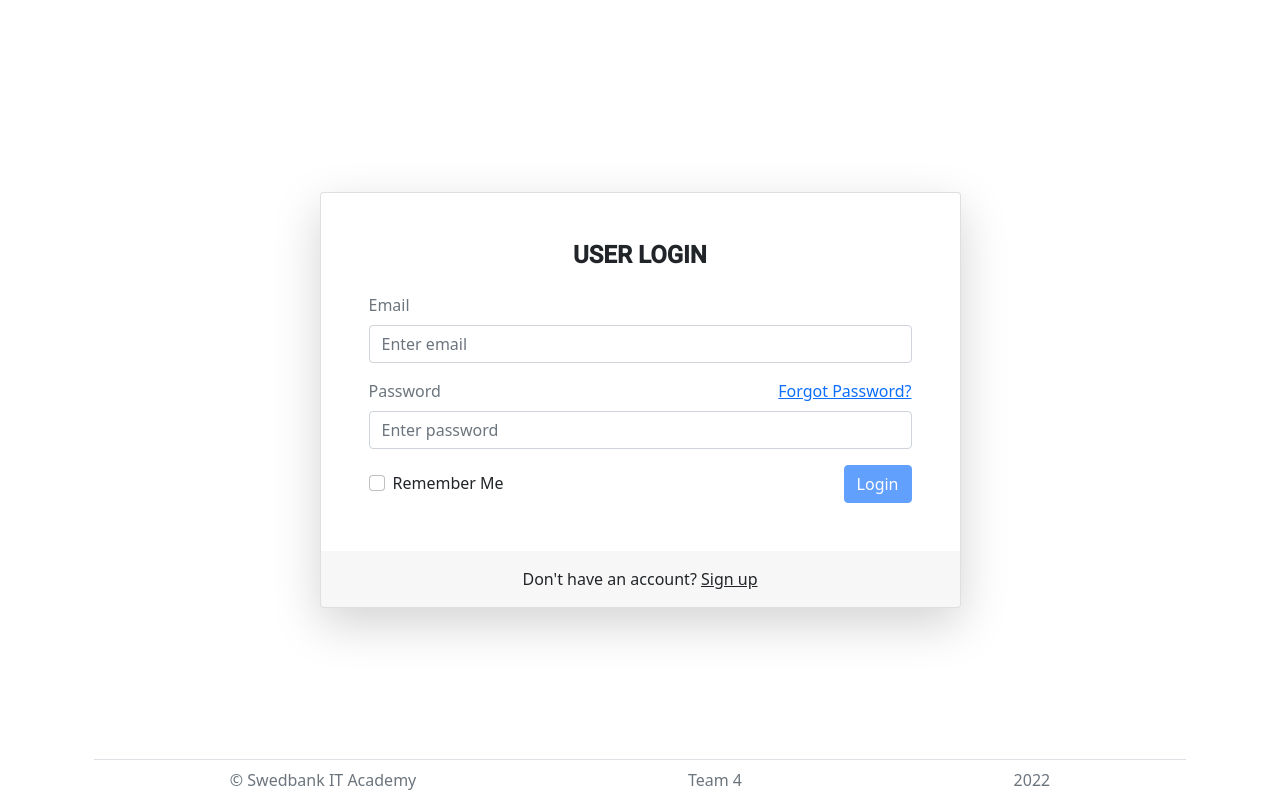
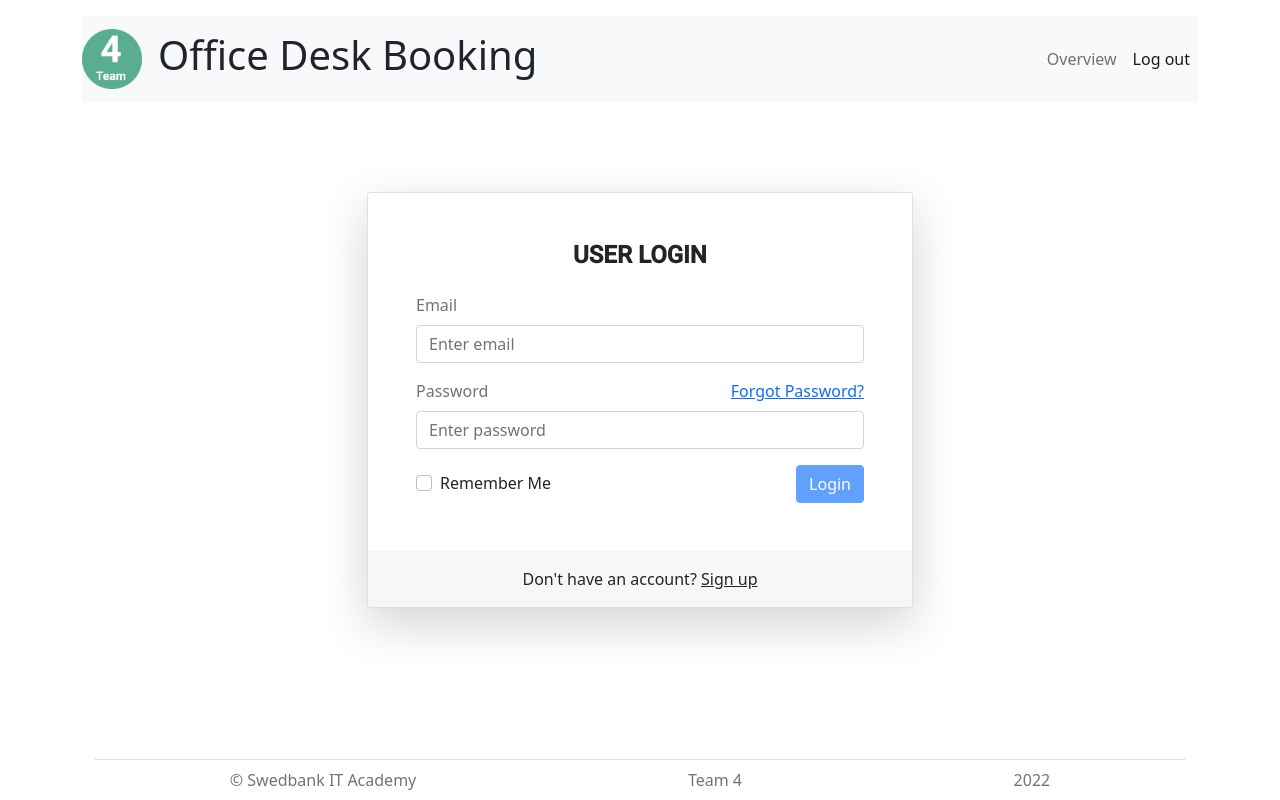
Before and after one commit to team4-booking-app/desk-booking-app-FE, an Angular app: page /login in a window 1280 px wide. Built offline with nearby package versions, Linux system fonts and the light colour scheme.

Commit message:
basic header added for now

```diff
--- a/src/app/app-routing.module.ts
+++ b/src/app/app-routing.module.ts
@@ -7,7 +7,6 @@ import { PageNotFoundComponent } from './components/page-not-found/page-not-foun
 const routes: Routes = [
   {path: '', redirectTo: 'login', pathMatch: 'full'},
   {path: 'login', component: LoginComponent},
-
   {path: 'registration', component: RegistrationComponent},
   {path: '**', component: PageNotFoundComponent}
 ];
--- a/src/app/app.component.html
+++ b/src/app/app.component.html
@@ -1,2 +1,3 @@
+<app-header></app-header>
 <router-outlet></router-outlet>
 <app-footer class="mt-auto"></app-footer>
--- a/src/app/app.module.ts
+++ b/src/app/app.module.ts
@@ -10,6 +10,7 @@ import { LoginComponent } from './components/login/login.component';
 import { RegistrationComponent } from './components/registration/registration.component';
 import { PageNotFoundComponent } from './components/page-not-found/page-not-found.component';
 import { FooterComponent } from './components/footer/footer.component';
+import { HeaderComponent } from './components/header/header.component';
 
 @NgModule({
   declarations: [
@@ -18,6 +19,7 @@ import { FooterComponent } from './components/footer/footer.component';
     RegistrationComponent,
     PageNotFoundComponent,
     FooterComponent,
+    HeaderComponent,
   ],
   imports: [
     BrowserModule,
--- /dev/null
+++ b/src/app/components/header/header.component.html
@@ -0,0 +1,28 @@
+<nav class="navbar navbar-expand-md navbar-light bg-light">
+  <a href="/" class="navbar-brand">
+    <img
+      src="../../../assets/Team 4.png"
+      width="60px"
+      length="60px"
+      alt="logo"
+    />
+  </a>
+  <h1>Office Desk Booking</h1>
+  <button class="navbar-toggler" type="button" data-toggle="collapse">
+    <span class="navbar-toggler-icon"></span>
+  </button>
+  <div class="navbar-collapse collapse">
+    <ul class="nav navbar-nav ms-auto w-100 justify-content-end">
+      <li class="nav-item">
+        <a class="nav-link" routerLink="/overview" routerLinkActive="active"
+          >Overview</a
+        >
+      </li>
+      <li class="nav-item">
+        <a class="nav-link" routerLink="/login" routerLinkActive="active"
+          >Log out</a
+        >
+      </li>
+    </ul>
+  </div>
+</nav>
--- /dev/null
+++ b/src/app/components/header/header.component.ts
@@ -0,0 +1,16 @@
+import { Component, OnInit } from '@angular/core';
+
+@Component({
+  selector: 'app-header',
+  templateUrl: './header.component.html',
+  styleUrls: ['./header.component.scss']
+})
+export class HeaderComponent implements OnInit {
+
+  constructor() { }
+
+  ngOnInit(): void {
+  }
+
+  logout(): void {}
+}
--- a/src/app/components/login/login.component.html
+++ b/src/app/components/login/login.component.html
@@ -1,7 +1,7 @@
 <div class="login-form-flex">
   <div class="container">
     <div class="row justify-content-center">
-      <div class="col-sm-7">
+      <div class="col-12 col-md-9 col-lg-7 col-xl-6">
         <div class="card shadow-lg">
           <div class="card-body p-5">
             <h1 class="fs-4 card-title fw-bold mb-4 text-center text-uppercase text-center">User login</h1>
```
Also changed, not shown: src/styles.scss (+0 -43 lines), package.json (line endings or trailing spaces), src/app/components/header/header.component.scss (added), src/assets/Team 4.png (added), 1 other file (tests, documents, lock files or other folders).
